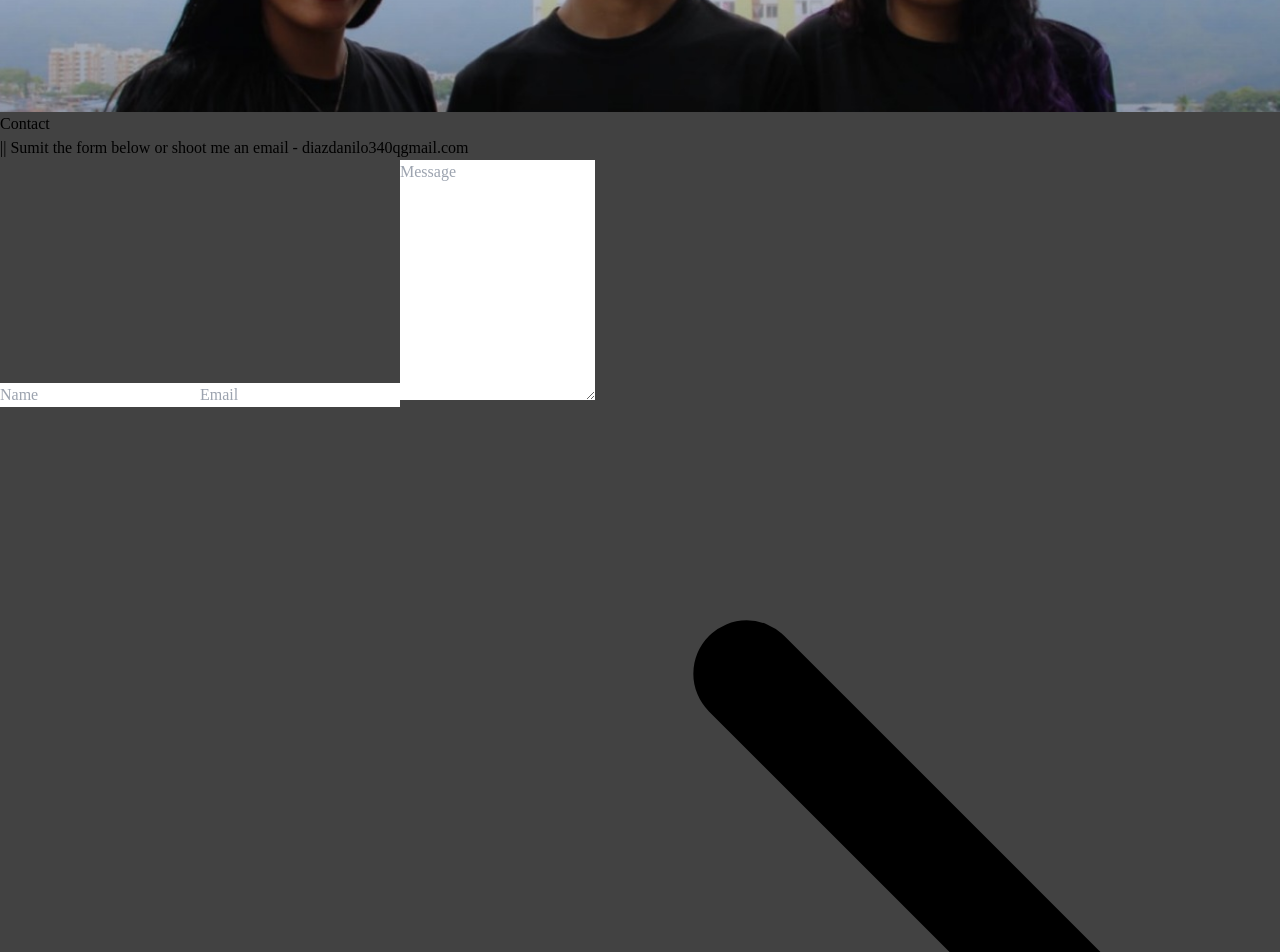
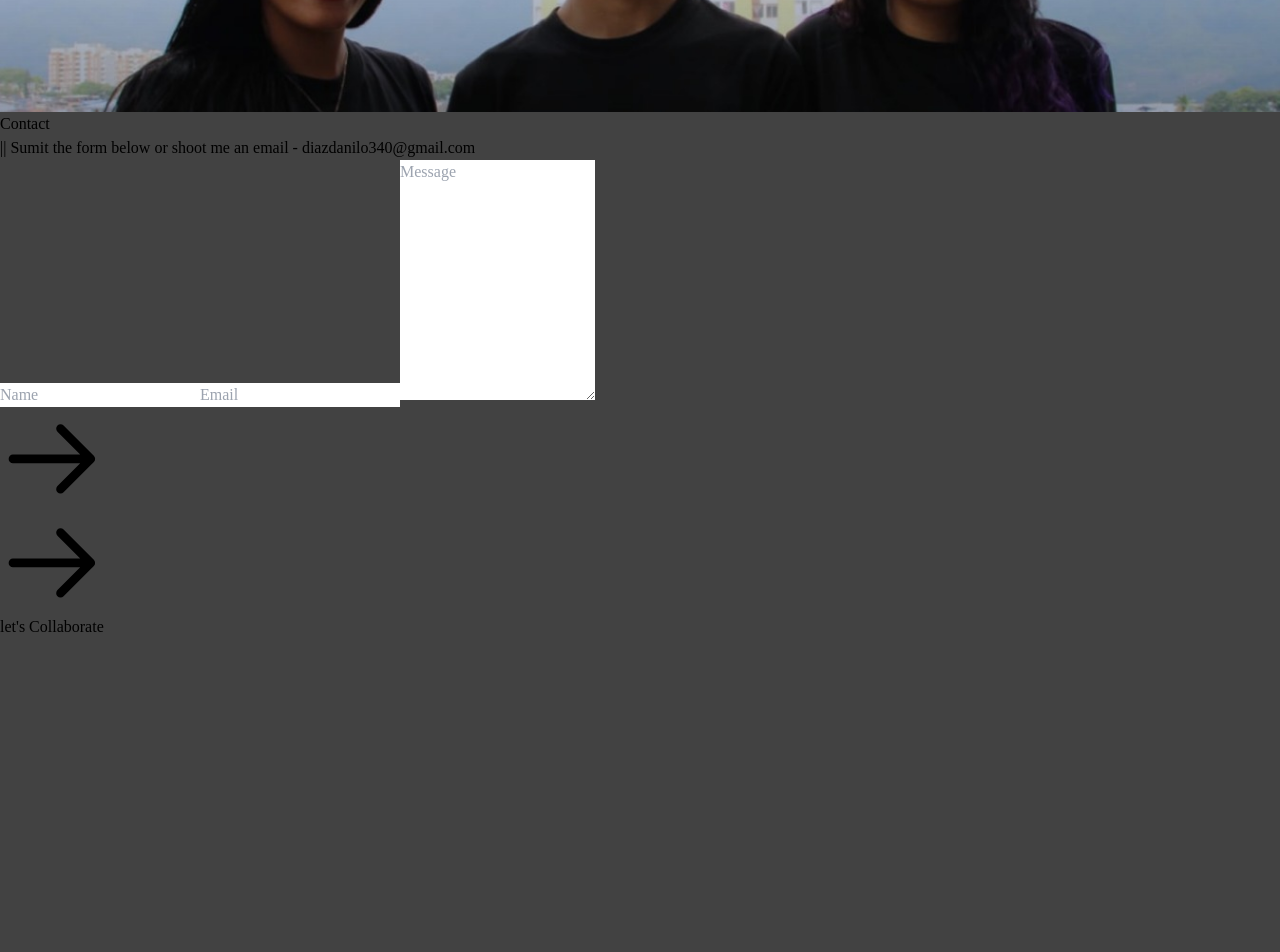
Before and after one commit to DaniloDiaz08/MyPorfolio, a React (Vite) app: page / in a window 1280 px wide. Shown: the part 9020-9972 px from the top of the page. After the commit the page ends 9659 px from the top, so only its background shows below. Built offline with nearby package versions, Linux system fonts and the light colour scheme.

Commit message:
component functionality contact

```diff
--- a/src/Components/Contact.jsx
+++ b/src/Components/Contact.jsx
@@ -6,13 +6,13 @@ const Contact = () => {
             <form method='POST' action="https://getform.io/f/e21fd801-7d89-4e94-84bc-883ac052e658" className='flex flex-col max-w-[600px] w-full'>
                 <div className='pb-8'>
                     <p className='text-4xl font-bold inline border-b-4 border-[#44cde3] text-gray-300'>Contact</p>
-                    <p className='text-gray-300 py-4'>|| Sumit the form below or shoot me an email - diazdanilo340qgmail.com</p>
+                    <p className='text-gray-300 py-4'>|| Sumit the form below or shoot me an email - diazdanilo340@gmail.com</p>
                 </div>
                 <input className='bg-[#ccd6f6] p-2 rounded-xl' type="text" placeholder='Name' name='name' />
                 <input className='my-4 p-2 bg-[#ccd6f6]  rounded-xl' type="text" placeholder='Email' name='Email'/>
                 <textarea className='bg-[#ccd6f6] p-2  rounded-xl' name="message" rows="10" placeholder='Message'></textarea>
                <div className='flex justify-center mt-4'>
-                    <a href="#_" class="relative inline-flex items-center justify-start py-3 pl-4 pr-12 overflow-hidden font-semibold text-[#44cde3] transition-all duration-150 ease-in-out rounded hover:pl-10 hover:pr-6 bg-[#424242] group">
+                    <button href="#_" class="relative inline-flex items-center justify-start py-3 pl-4 pr-12 overflow-hidden font-semibold text-[#44cde3] transition-all duration-150 ease-in-out rounded hover:pl-10 hover:pr-6 bg-[#424242] group">
                         <span class="absolute bottom-0 left-0 w-full h-1 transition-all duration-150 ease-in-out bg-[#44cde3] group-hover:h-full"></span>
                         <span class="absolute right-0 pr-4 duration-200 ease-out group-hover:translate-x-12">
                             <svg class="w-5 h-5 text-[#1b9db1]" fill="none" stroke="currentColor" viewBox="0 0 24 24" xmlns="http://www.w3.org/2000/svg"><path stroke-linecap="round" stroke-linejoin="round" stroke-width="2" d="M14 5l7 7m0 0l-7 7m7-7H3"></path></svg>
@@ -21,7 +21,7 @@ const Contact = () => {
                             <svg class="w-5 h-5 text-[#1b9db1]" fill="none" stroke="currentColor" viewBox="0 0 24 24" xmlns="http://www.w3.org/2000/svg"><path stroke-linecap="round" stroke-linejoin="round" stroke-width="2" d="M14 5l7 7m0 0l-7 7m7-7H3"></path></svg>
                         </span>
                         <span class="relative w-full text-left transition-colors duration-200 ease-in-out group-hover:text-white">let's Collaborate</span>
-                    </a>
+                    </button>
                </div>
             </form>
         </div>
```
